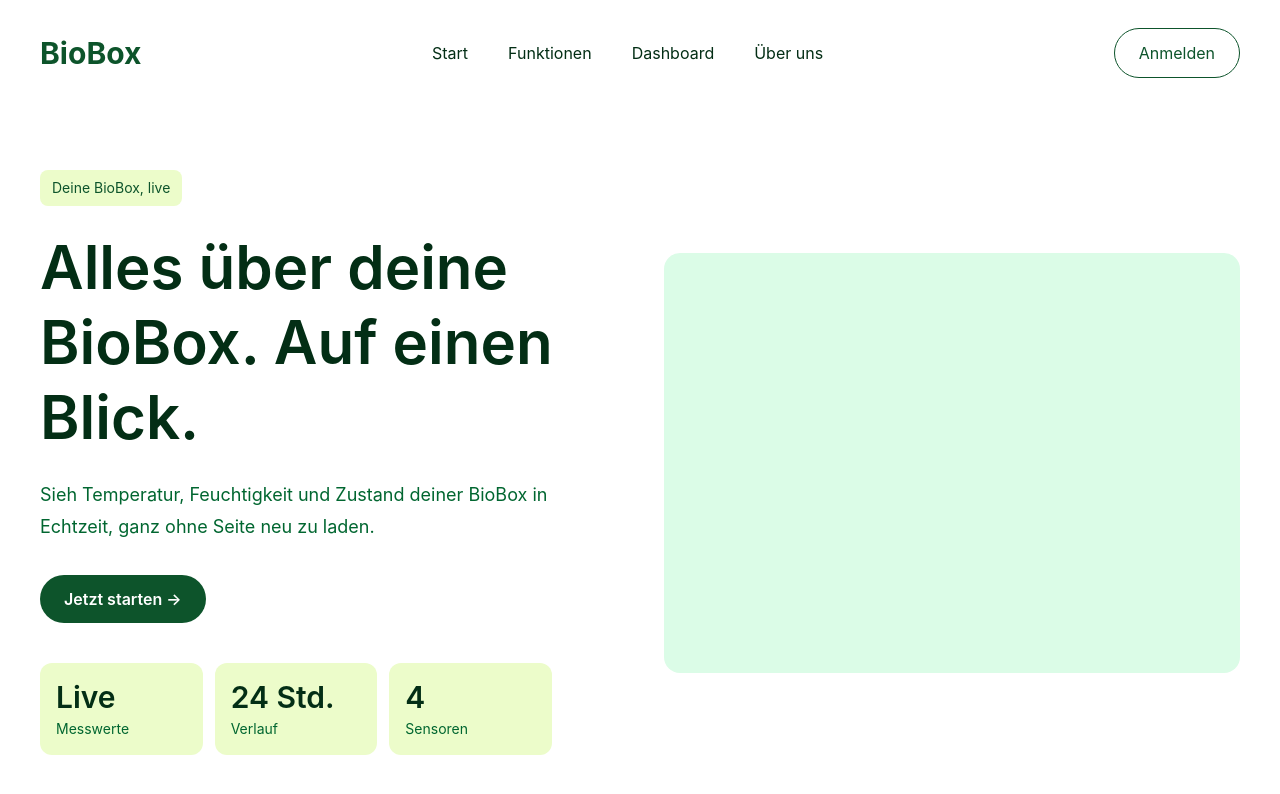
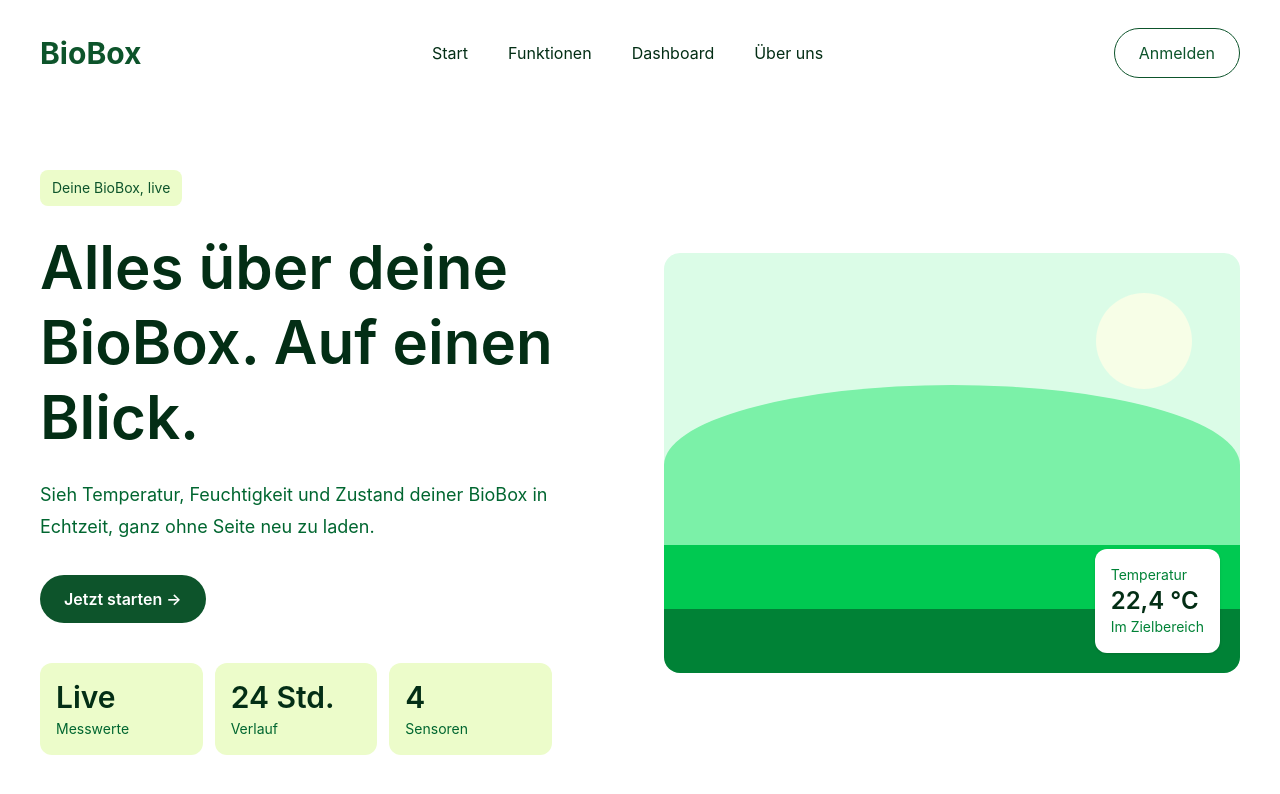
Before and after one commit to Dona-aa/BioBox-webplatform, a SvelteKit app: page / in a window 1280 px wide. Shown: the top 794 px of the page. Built offline with nearby package versions, Linux system fonts and the light colour scheme; no server answers; the database is empty.

Commit message:
Add homepage hero visual

```diff
--- a/src/routes/+page.svelte
+++ b/src/routes/+page.svelte
@@ -74,8 +74,23 @@
 
         </div>
 
-        <div class="min-h-[420px] rounded-2xl bg-green-100">
-        </div>
+        <div class="relative min-h-[420px] overflow-hidden rounded-2xl bg-green-100">
+
+			<div class="absolute bottom-0 left-0 h-40 w-full rounded-t-[50%] bg-green-700"></div>
+
+			<div class="absolute bottom-16 left-0 h-40 w-full rounded-t-[50%] bg-green-500"></div>
+
+			<div class="absolute bottom-32 left-0 h-40 w-full rounded-t-[50%] bg-green-300"></div>
+
+			<div class="absolute right-12 top-10 h-24 w-24 rounded-full bg-lime-50"></div>
+
+			<div class="absolute bottom-5 right-5 rounded-xl bg-white p-4 shadow-sm">
+				<p class="text-sm text-green-700">Temperatur</p>
+				<p class="text-2xl font-semibold text-green-950">22,4 °C</p>
+				<p class="text-sm text-green-700">Im Zielbereich</p>
+			</div>
+
+		</div>
 
     </section>
 </main>
```
